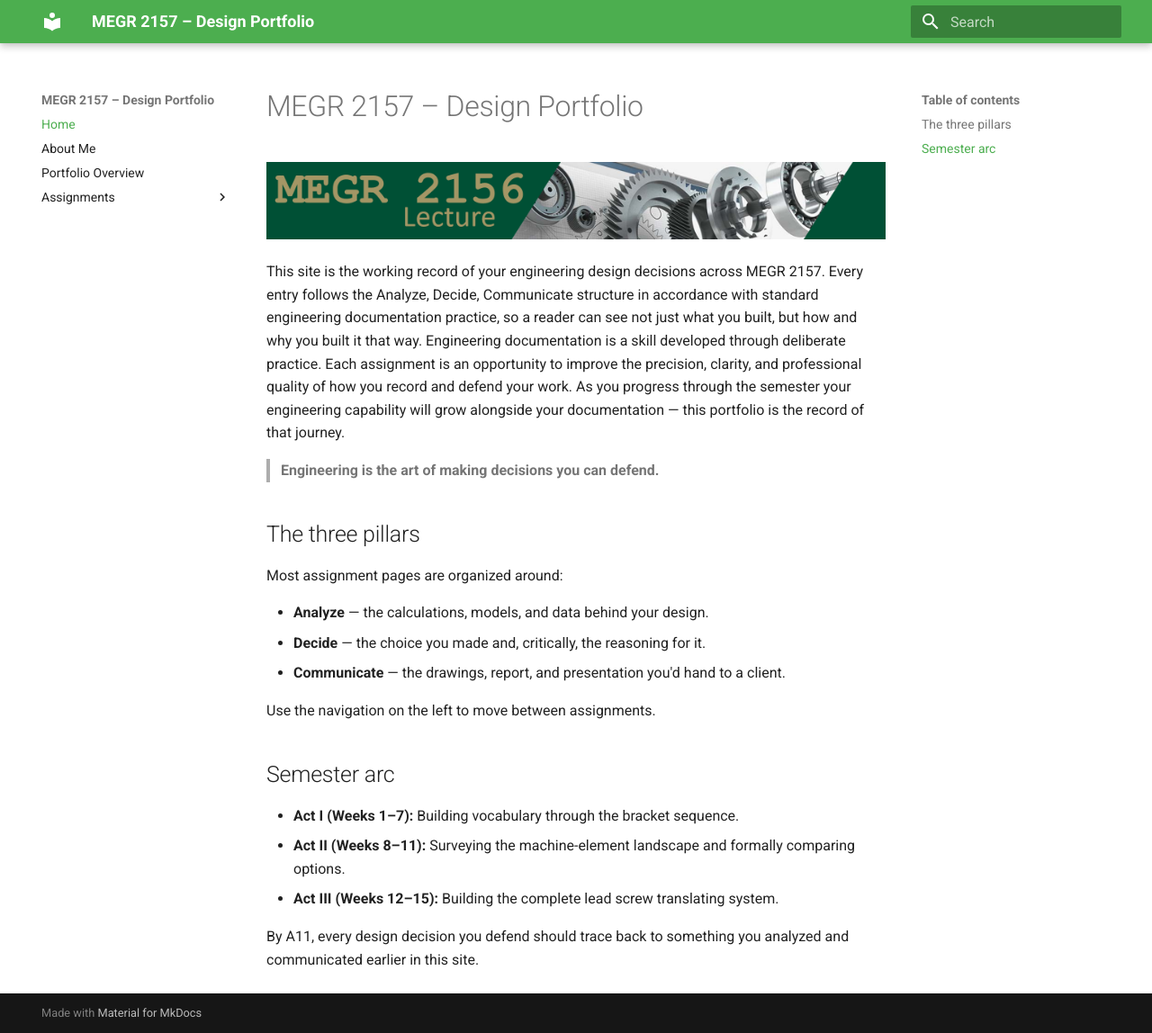
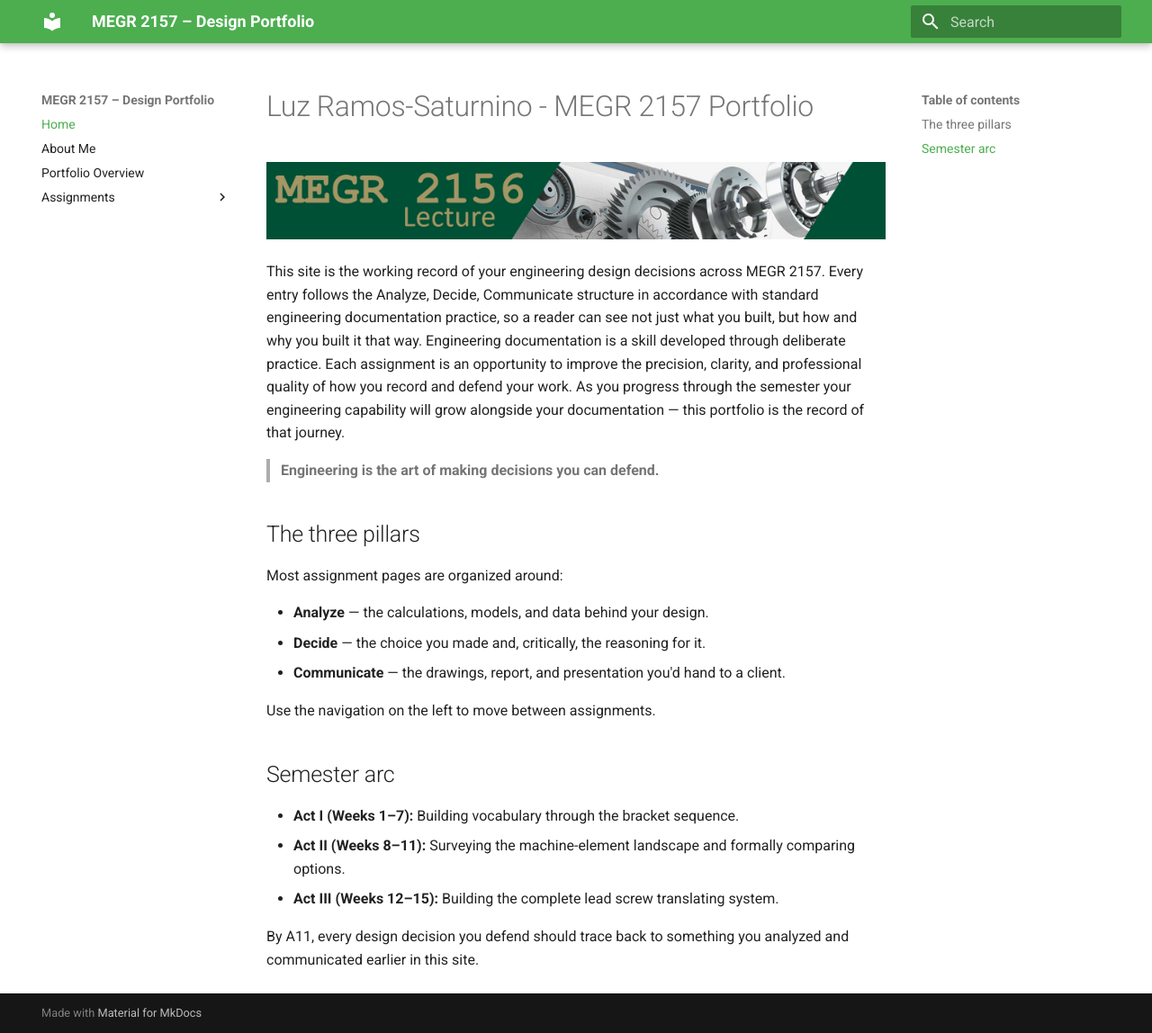
Before and after one commit to lramossa/megr2157-portfolio, an MkDocs documentation site: the page built from docs/index.md, in a window 1280 px wide and 1148 px high. Shown: the whole window at 90% size. Built offline with MkDocs 1.6.1 and Material for MkDocs 9.7.7, drawn with Linux system fonts in a browser that asks for light colours.

Commit message:
Initial site setup

```diff
--- a/docs/index.md
+++ b/docs/index.md
@@ -1,4 +1,4 @@
-# MEGR 2157 – Design Portfolio
+# Luz Ramos-Saturnino - MEGR 2157 Portfolio
 
 ![MEGR 2156-7 Title](MEGR2156title.png)
 
```
